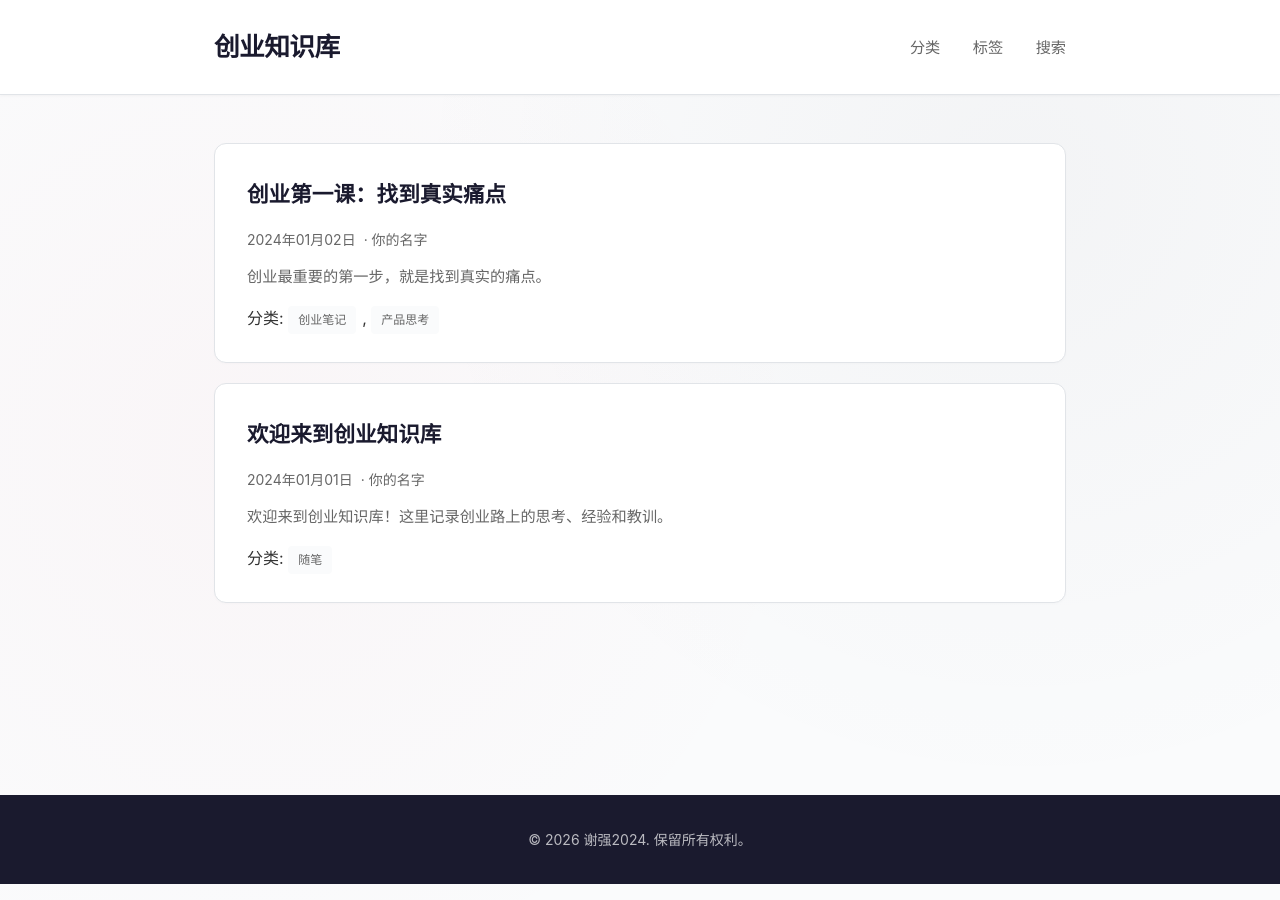
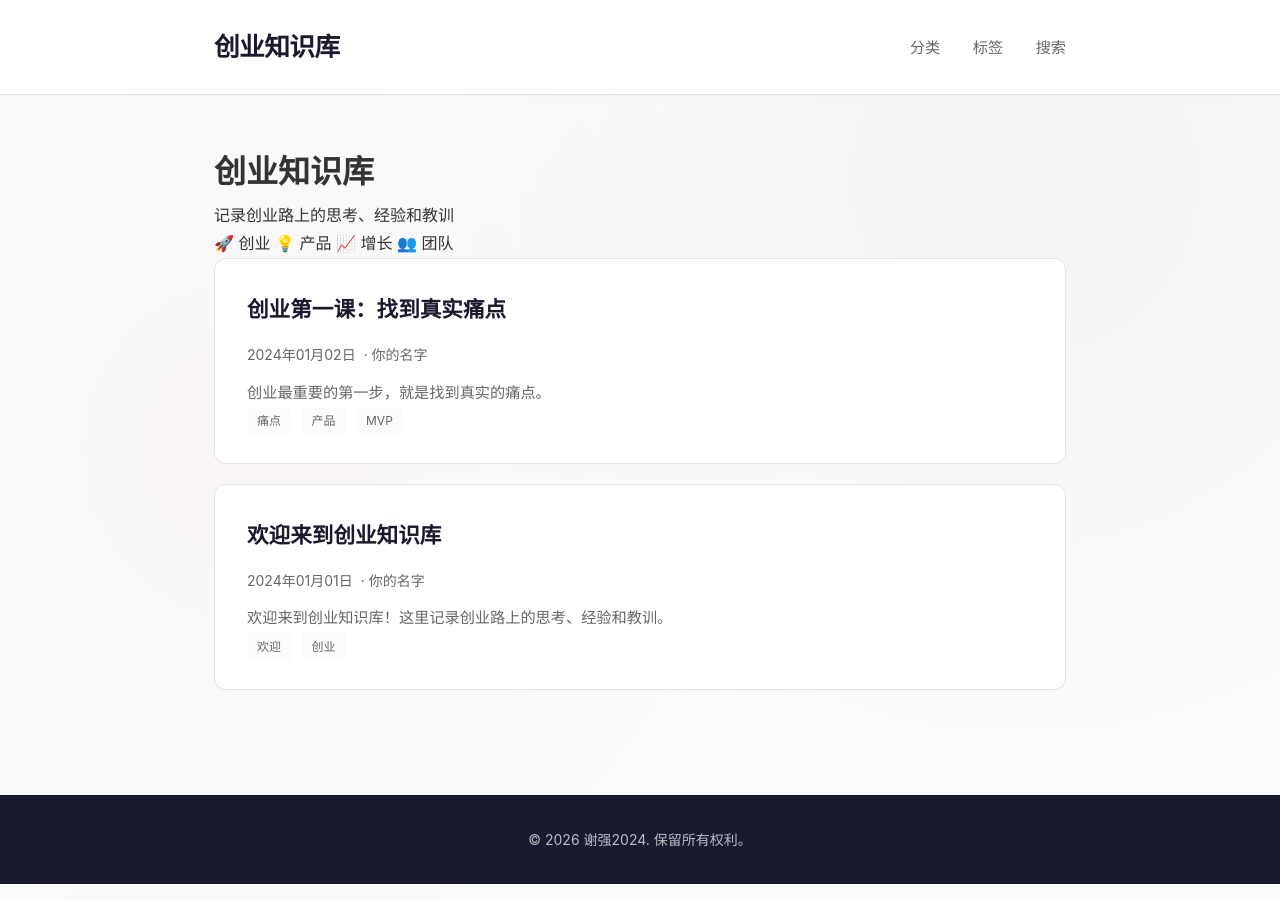
Before and after one commit to xieqiang2018/xieqiang2024, a Jekyll site: the page built from index.html, in a window 1280 px wide. Built offline with Jekyll 4.4.1, drawn with Linux system fonts in a browser that asks for light colours; the list of posts is cut into pages by our own code.

Commit message:
style: 优化首页排版和样式

```diff
--- a/index.html
+++ b/index.html
@@ -3,6 +3,19 @@ layout: default
 title: 首页
 ---
 
+<!-- 首页 Banner -->
+<div class="hero">
+  <h1>创业知识库</h1>
+  <p>记录创业路上的思考、经验和教训</p>
+  <div class="hero-tags">
+    <span>🚀 创业</span>
+    <span>💡 产品</span>
+    <span>📈 增长</span>
+    <span>👥 团队</span>
+  </div>
+</div>
+
+<!-- 文章列表 -->
 <div class="post-list">
   {% for post in paginator.posts %}
   <li>
@@ -17,12 +30,11 @@ title: 首页
         <span class="post-author"> · {{ post.author }}</span>
       {% endif %}
     </div>
-    <p class="post-excerpt">{{ post.excerpt | strip_html | truncate: 150 }}</p>
-    <div class="post-categories">
-      {% if post.categories %}
-        分类:
-        {% for category in post.categories %}
-          <a href="{{ '/categories/' | append: category | relative_url }}">{{ category }}</a>{% unless forloop.last %}, {% endunless %}
+    <p class="post-excerpt">{{ post.excerpt | strip_html | truncate: 160 }}</p>
+    <div class="post-tags">
+      {% if post.tags %}
+        {% for tag in post.tags %}
+          <a href="{{ '/tags/' | append: tag | relative_url }}">{{ tag }}</a>
         {% endfor %}
       {% endif %}
     </div>
@@ -34,13 +46,13 @@ title: 首页
 {% if paginator.total_pages > 1 %}
 <div class="pagination">
   {% if paginator.previous_page %}
-    <a href="{{ paginator.previous_page_path | relative_url }}">上一页</a>
+    <a href="{{ paginator.previous_page_path | relative_url }}">← 上一页</a>
   {% endif %}
 
   <span class="current">{{ paginator.page }} / {{ paginator.total_pages }}</span>
 
   {% if paginator.next_page %}
-    <a href="{{ paginator.next_page_path | relative_url }}">下一页</a>
+    <a href="{{ paginator.next_page_path | relative_url }}">下一页 →</a>
   {% endif %}
 </div>
 {% endif %}
```
